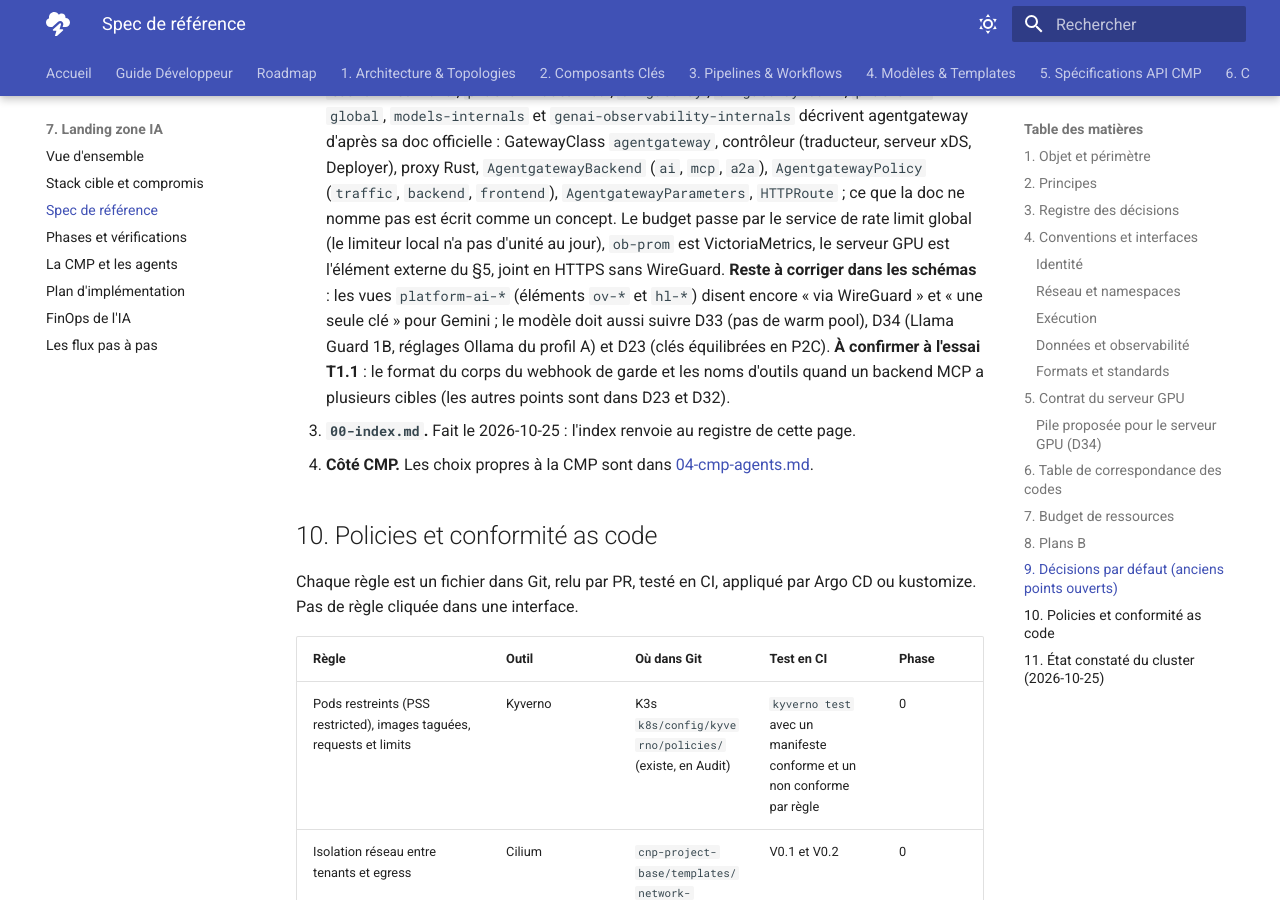
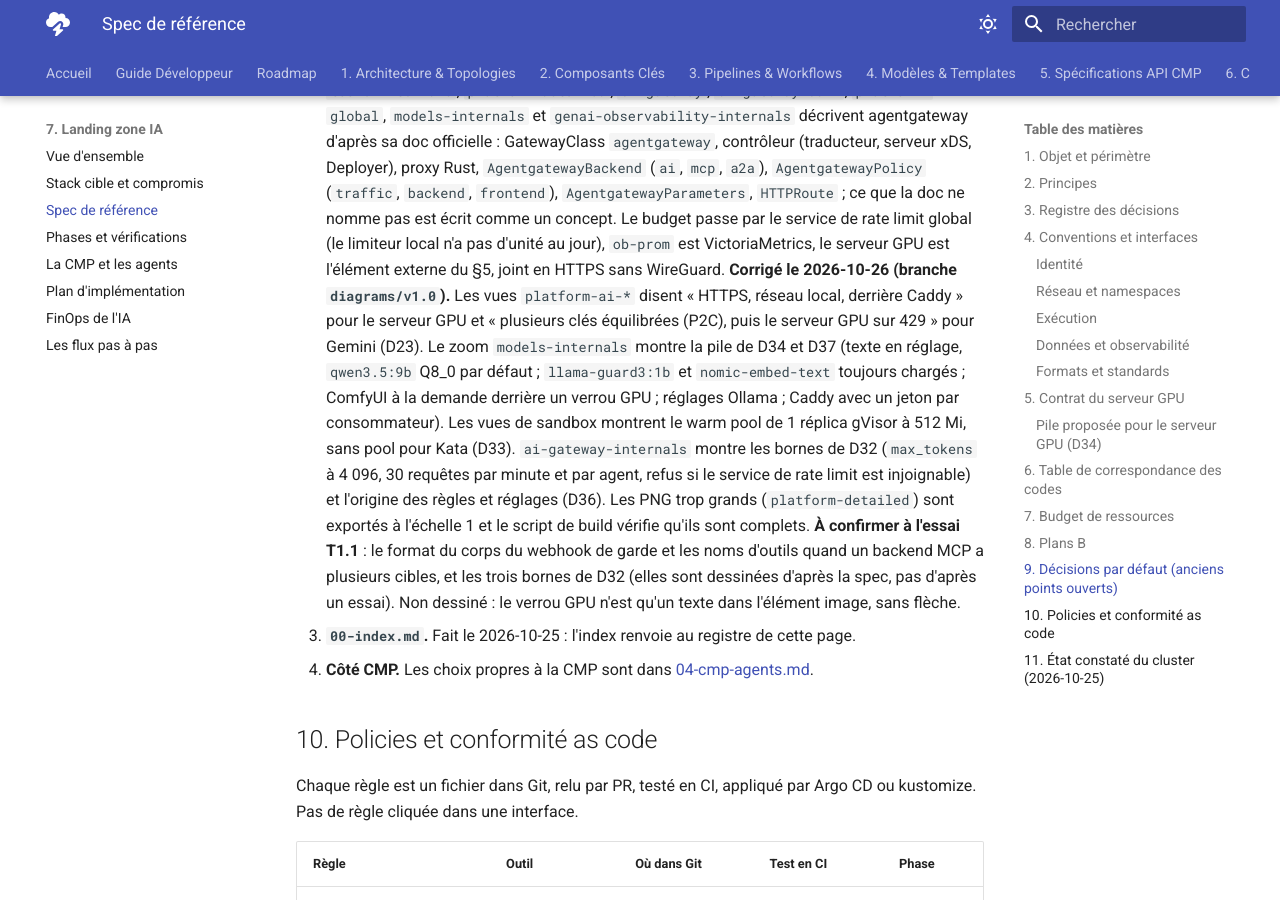
Before and after one commit to 3-Istor/cnp-docs, an MkDocs documentation site: the page built from docs/07-ai-landing-zone/02-spec.md, in a window 1280 px wide and 900 px high, scrolled down 15034 px. Built offline with MkDocs 1.6.1 and Material for MkDocs 9.7.7, drawn with Linux system fonts in a browser that asks for light colours.

Commit message:
docs(ai-landing-zone): record the diagram corrections of spec v1.0 and the build checks

```diff
--- a/docs/07-ai-landing-zone/02-spec.md
+++ b/docs/07-ai-landing-zone/02-spec.md
@@ -306,12 +306,20 @@ point ouvert reçoit une valeur par défaut. Validées par Brian le 2026-10-25 ;
    `HTTPRoute` ; ce que la doc ne nomme pas est écrit comme un concept. Le budget passe par le
    service de rate limit global (le limiteur local n'a pas d'unité au jour), `ob-prom` est
    VictoriaMetrics, le serveur GPU est l'élément externe du §5, joint en HTTPS sans WireGuard.
-   **Reste à corriger dans les schémas** : les vues `platform-ai-*` (éléments `ov-*` et `hl-*`)
-   disent encore « via WireGuard » et « une seule clé » pour Gemini ; le modèle doit aussi
-   suivre D33 (pas de warm pool), D34 (Llama Guard 1B, réglages Ollama du profil A) et D23
-   (clés équilibrées en P2C). **À confirmer à l'essai T1.1** : le format du corps du webhook de
-   garde et les noms d'outils quand un backend MCP a plusieurs cibles (les autres points sont
-   dans D23 et D32).
+   **Corrigé le 2026-10-26 (branche `diagrams/v1.0`).** Les vues `platform-ai-*` disent
+   « HTTPS, réseau local, derrière Caddy » pour le serveur GPU et « plusieurs clés équilibrées
+   (P2C), puis le serveur GPU sur 429 » pour Gemini (D23). Le zoom `models-internals` montre la
+   pile de D34 et D37 (texte en réglage, `qwen3.5:9b` Q8_0 par défaut ; `llama-guard3:1b` et
+   `nomic-embed-text` toujours chargés ; ComfyUI à la demande derrière un verrou GPU ; réglages
+   Ollama ; Caddy avec un jeton par consommateur). Les vues de sandbox montrent le warm pool
+   de 1 réplica gVisor à 512 Mi, sans pool pour Kata (D33). `ai-gateway-internals` montre les
+   bornes de D32 (`max_tokens` à 4 096, 30 requêtes par minute et par agent, refus si le
+   service de rate limit est injoignable) et l'origine des règles et réglages (D36). Les
+   PNG trop grands (`platform-detailed`) sont exportés à l'échelle 1 et le script de build
+   vérifie qu'ils sont complets. **À confirmer à l'essai T1.1** : le format du corps du webhook
+   de garde et les noms d'outils quand un backend MCP a plusieurs cibles, et les trois bornes
+   de D32 (elles sont dessinées d'après la spec, pas d'après un essai). Non dessiné : le verrou
+   GPU n'est qu'un texte dans l'élément image, sans flèche.
 3. **`00-index.md`.** Fait le 2026-10-25 : l'index renvoie au registre de cette page.
 4. **Côté CMP.** Les choix propres à la CMP sont dans [04-cmp-agents.md](04-cmp-agents.md).
 
```
Also changed, not shown: architecture/README.md (+5 -2 lines).
